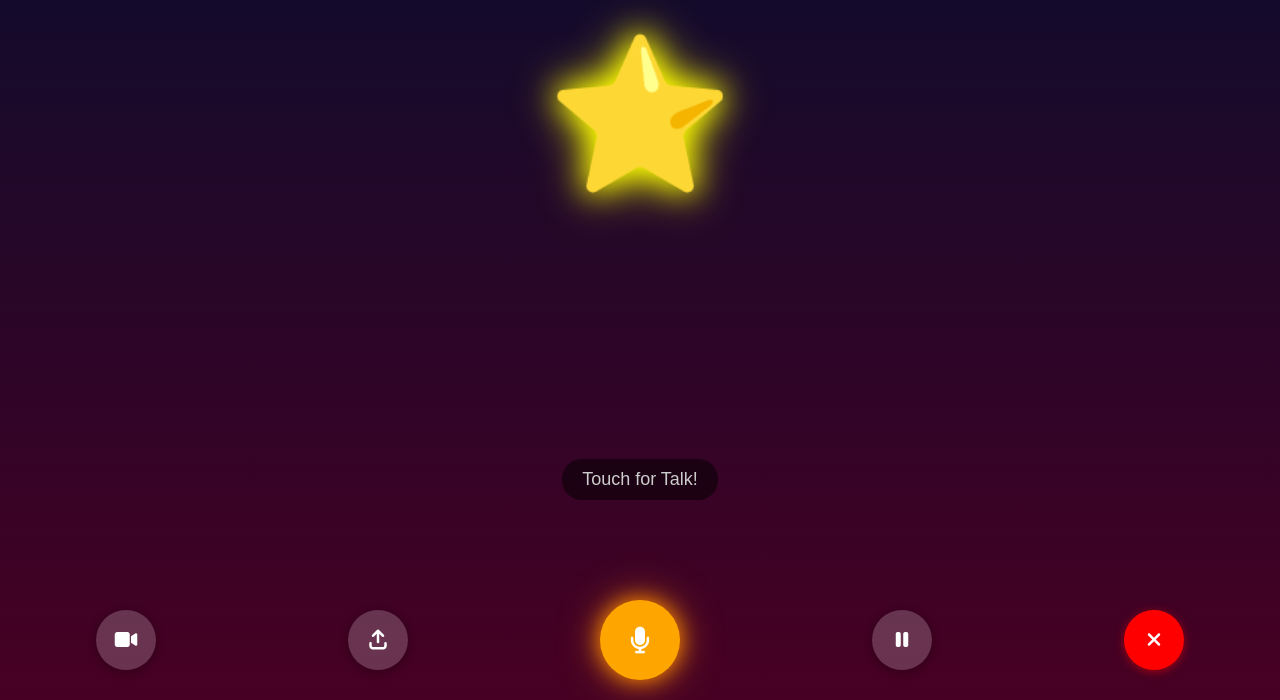
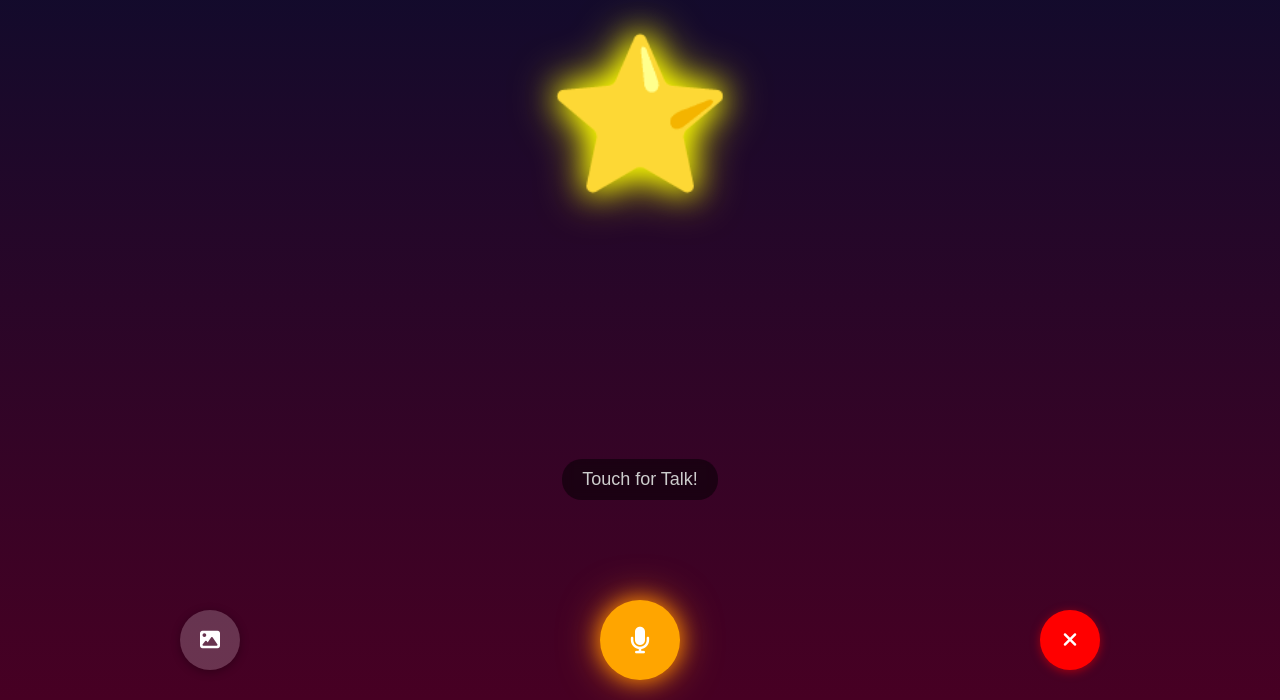
Before and after one commit to viniairam7/stella, a website: page index.html in a window 1280 px wide. Shown: the part 100-800 px from the top of the page. Drawn offline with Linux system fonts and the light colour scheme.

Commit message:
Update index.html

```diff
--- a/index.html
+++ b/index.html
@@ -9,13 +9,20 @@
 </head>
 <body>
   <div class="content-wrapper">
-    <div id="app-title">Stella</div> <div id="star">⭐</div>
+    <div id="app-title">Stella</div>
+    <div id="star">⭐</div>
     <div class="status" id="status">Touch for Talk!</div>
   </div>
 
-  <div class="fixed-footer"> <button id="camera-button" class="footer-button"><i class="fas fa-video"></i></button> <button id="share-button" class="footer-button"><i class="fas fa-arrow-up-from-bracket"></i></button> <button id="start-button" class="footer-button mic-button"><i class="fas fa-microphone"></i></button>
-    <button id="stop-button" class="footer-button pause-button"><i class="fas fa-pause"></i></button>
-    <button id="end-call-button" class="footer-button end-call"><i class="fas fa-xmark"></i></button> </div>
+  <div class="fixed-footer">
+    <button id="attach-photo-button" class="footer-button"><i class="fas fa-image"></i></button>
+
+    <button id="start-button" class="footer-button mic-button"><i class="fas fa-microphone"></i></button>
+
+    <button id="end-call-button" class="footer-button end-call"><i class="fas fa-xmark"></i></button>
+  </div>
+
+  <input type="file" id="file-upload" accept="image/*" style="display: none;">
 
   <script src="script.js"></script>
 </body>
```
